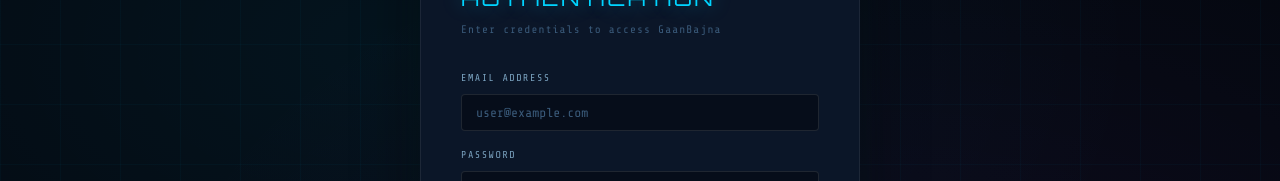
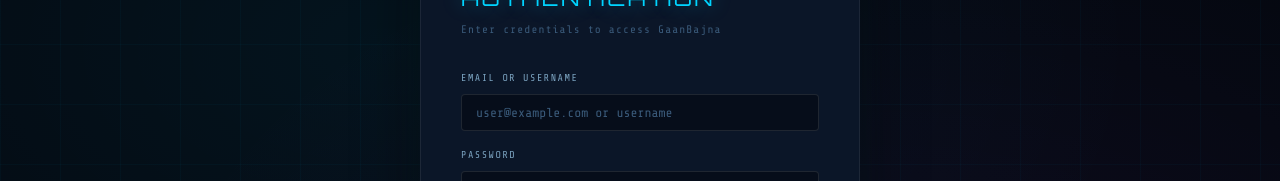
Before and after one commit to mdNafish1527/Software-Project-Lab-2, a React (Create React App) app in the folder frontend/: page /login in a window 1280 px wide. Shown: the part 556-737 px from the top of the page. Built offline with nearby package versions, Linux system fonts and the light colour scheme.

Commit message:
Update Login.jsx

```diff
--- a/frontend/src/pages/Login.jsx
+++ b/frontend/src/pages/Login.jsx
@@ -6,14 +6,15 @@ import api from '../api';
 export default function Login() {
   const { login } = useAuth();
   const navigate = useNavigate();
-  const [form, setForm] = useState({ email: '', password: '' });
+  // FIX: renamed 'email' → 'identifier' to match backend's expected field name
+  const [form, setForm] = useState({ identifier: '', password: '' });
   const [error, setError] = useState('');
   const [loading, setLoading] = useState(false);
 
   const handleChange = e => setForm({ ...form, [e.target.name]: e.target.value });
 
   const handleSubmit = async () => {
-    if (!form.email || !form.password) {
+    if (!form.identifier || !form.password) {
       setError('All fields required.');
       return;
     }
@@ -23,7 +24,7 @@ export default function Login() {
       const res = await api.post('/auth/login', form);
       login(res.data.token, res.data.user);
       const role = res.data.user?.role;
-      if (role === 'admin')      navigate('/dashboard/admin');
+      if (role === 'admin')          navigate('/dashboard/admin');
       else if (role === 'singer')    navigate('/dashboard/singer');
       else if (role === 'organizer') navigate('/dashboard/organizer');
       else                           navigate('/dashboard/audience');
@@ -61,13 +62,14 @@ export default function Login() {
         {error && <div className="alert alert-error">{error}</div>}
 
         <div className="form-group">
-          <label className="form-label">Email Address</label>
+          {/* FIX: label updated to "Email or Username", name changed to 'identifier' */}
+          <label className="form-label">Email or Username</label>
           <input
             className="form-control"
-            type="email"
-            name="email"
-            placeholder="user@example.com"
-            value={form.email}
+            type="text"
+            name="identifier"
+            placeholder="user@example.com or username"
+            value={form.identifier}
             onChange={handleChange}
             onKeyDown={e => e.key === 'Enter' && handleSubmit()}
           />
```
